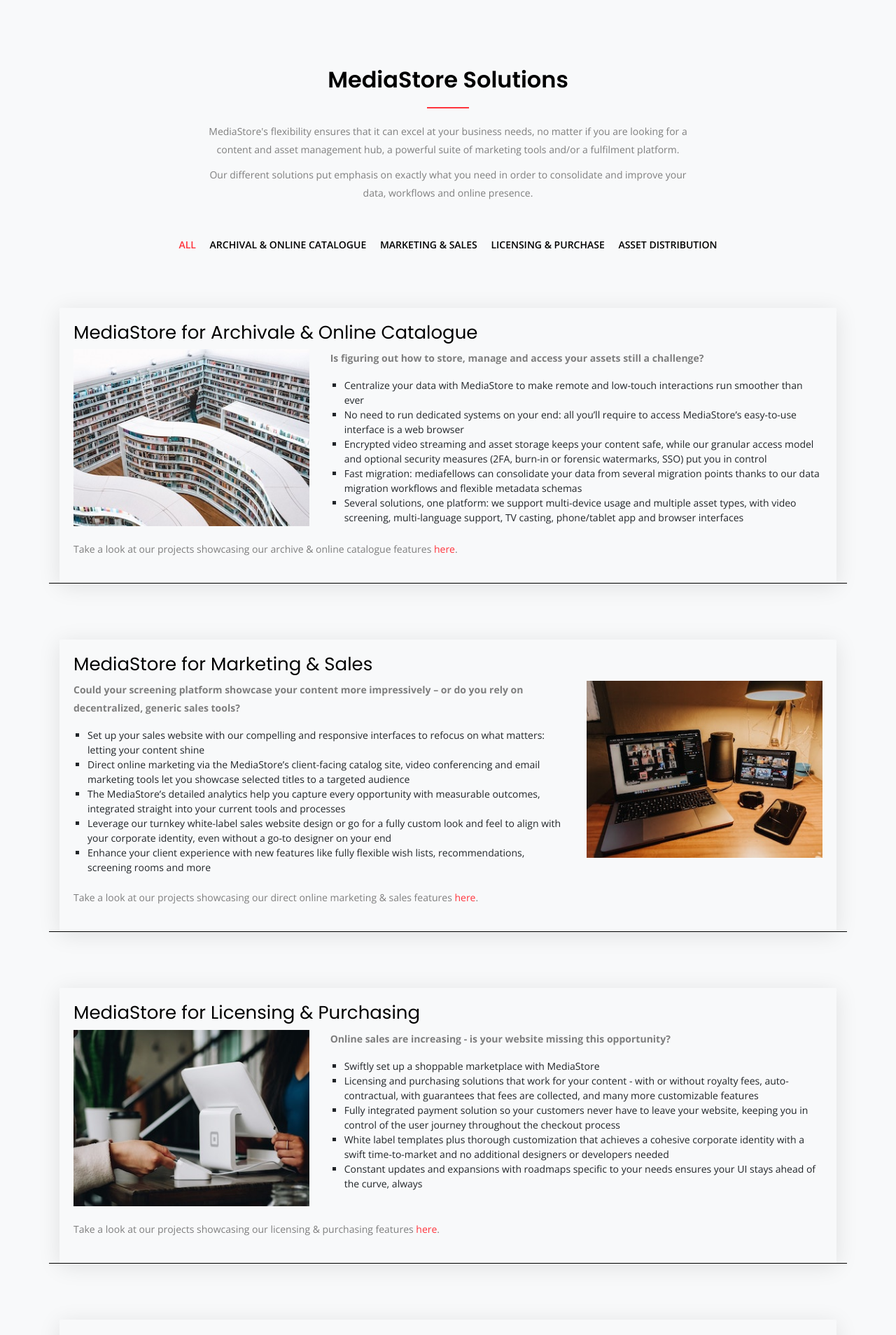
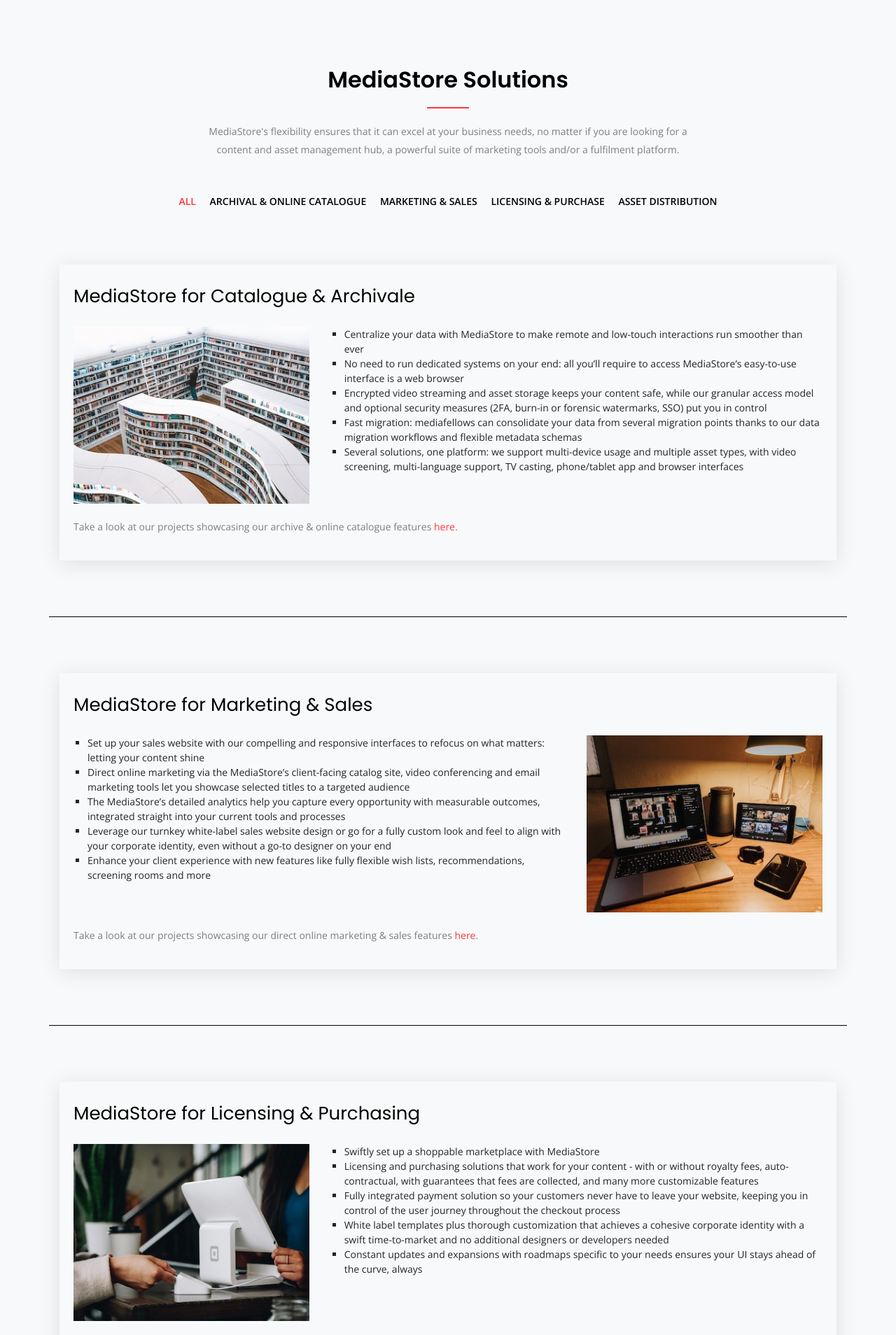
Before and after one commit to mediafellows/mediafellows.github.io, a Jekyll site: the page built from pages/solutions.html, in a window 1280 px wide. Shown: the part 411-2319 px from the top of the page at 70% size. Built offline with Jekyll 4.4.1, drawn with Linux system fonts in a browser that asks for light colours; some of the changed text lies outside the part shown.

Commit message:
replace services with solutions on hompage

```diff
--- a/assets/css/style.css
+++ b/assets/css/style.css
@@ -840,11 +840,15 @@
 	transition: .3s;
 	box-shadow: 0 5px 30px rgba(0, 0, 0, 0.1);
 	padding: 20px;
+  margin-bottom: 80px;
 }
 .solution-box:hover {
 }
 .solution-box a {
   color: #ff343c;
+}
+.solution-box h3 {
+  padding: 10px 0 20px 0;
 }
 
 /* 6. Service */
--- a/index.html
+++ b/index.html
@@ -4,7 +4,7 @@
 {% include header.html %}
 <main>
     {% include homepage/slider.html %}
-    {% include homepage/services.html %}
+    {% include homepage/solutions.html %}
     {% include homepage/divider/contact.html %}
     {% include homepage/features.html %}
     {% include homepage/divider/counts.html %}
--- a/pages/solutions.html
+++ b/pages/solutions.html
@@ -13,7 +13,6 @@
                 <div class="section-title service-title">
                     <h2>MediaStore Solutions</h2>
                     <p>MediaStore's flexibility ensures that it can excel at your business needs, no matter if you are looking for a content and asset management hub, a powerful suite of marketing tools and/or a fulfilment platform.</p>
-                    <p>Our different solutions put emphasis on exactly what you need in order to consolidate and improve your data, workflows and online presence.</p>
                 </div>
             </div>
         </div>
@@ -35,7 +34,7 @@
         <div class="row portfolio-active">
           <div class="col-xl-12 col-lg-12 col-md-12 grid-item mt-80 {{solution.categories}}">
             <div class="solution-box">
-              <h3>{{solution.title}}</h3>
+              <h3>MediaStore for {{solution.title}}</h3>
               <div class="row">
               {% if index == 'odd' %}
                 <div class="col-xl-4 col-lg-4 col-md-12 mb-20">
@@ -44,9 +43,6 @@
                   </i></a>
                 </div>
                 <div class="col-xl-8 col-lg-8 col-md-12 mb-20">
-                  {% if solution.question %}
-                  <p><strong>{{ solution.question }}</strong></p>
-                  {% endif %}
                   {% if solution.solutions %}
                     <ul>
                     {% for item in solution.solutions %}
@@ -57,9 +53,6 @@
                 </div>
               {% else %}
                 <div class="col-xl-8 col-lg-8 col-md-12 mb-20">
-                  {% if solution.question %}
-                  <p><strong>{{ solution.question }}</strong></p>
-                  {% endif %}
                   {% if solution.solutions %}
                     <ul>
                     {% for item in solution.solutions %}
```
Also changed, not shown: _data/solutions.yml (+5 -5 lines), _includes/homepage/solutions.html (added, +34 -0 lines).
